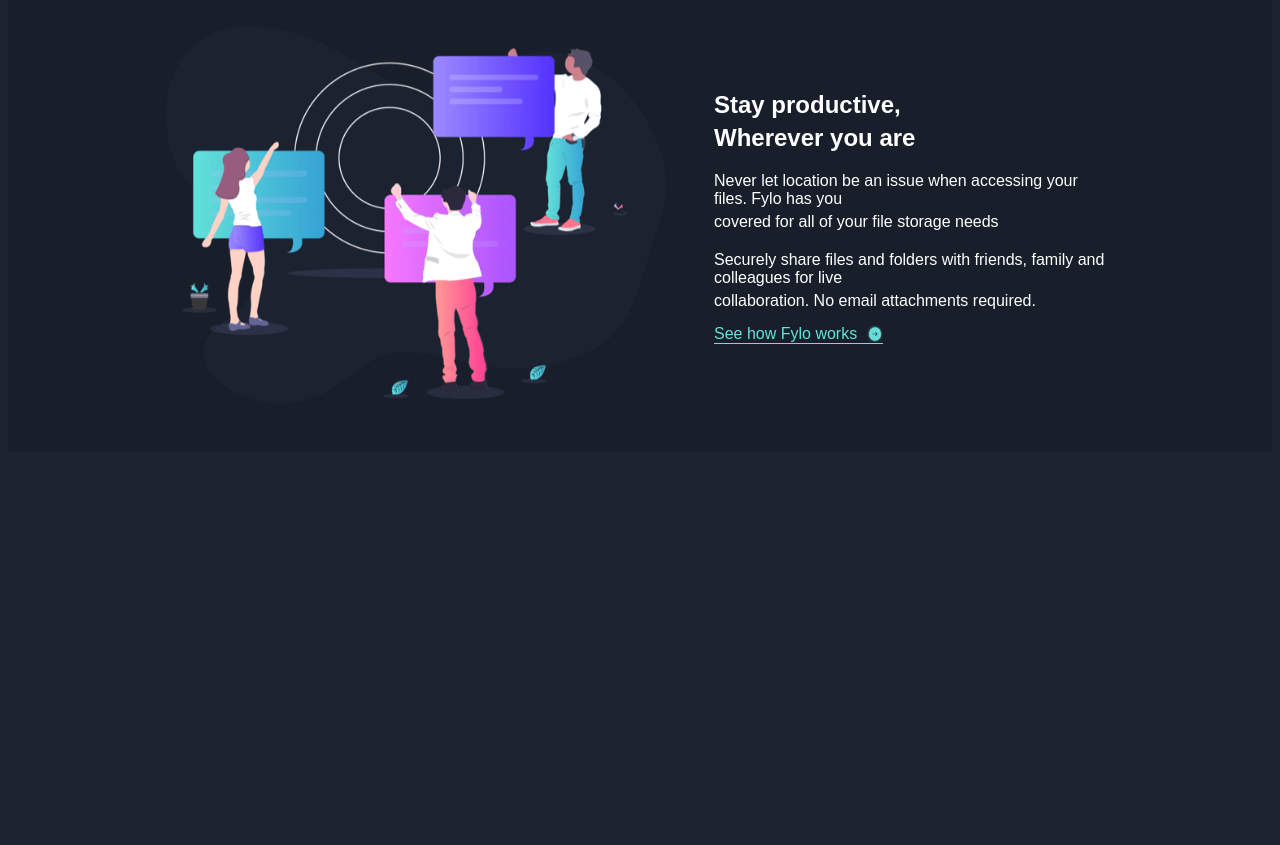
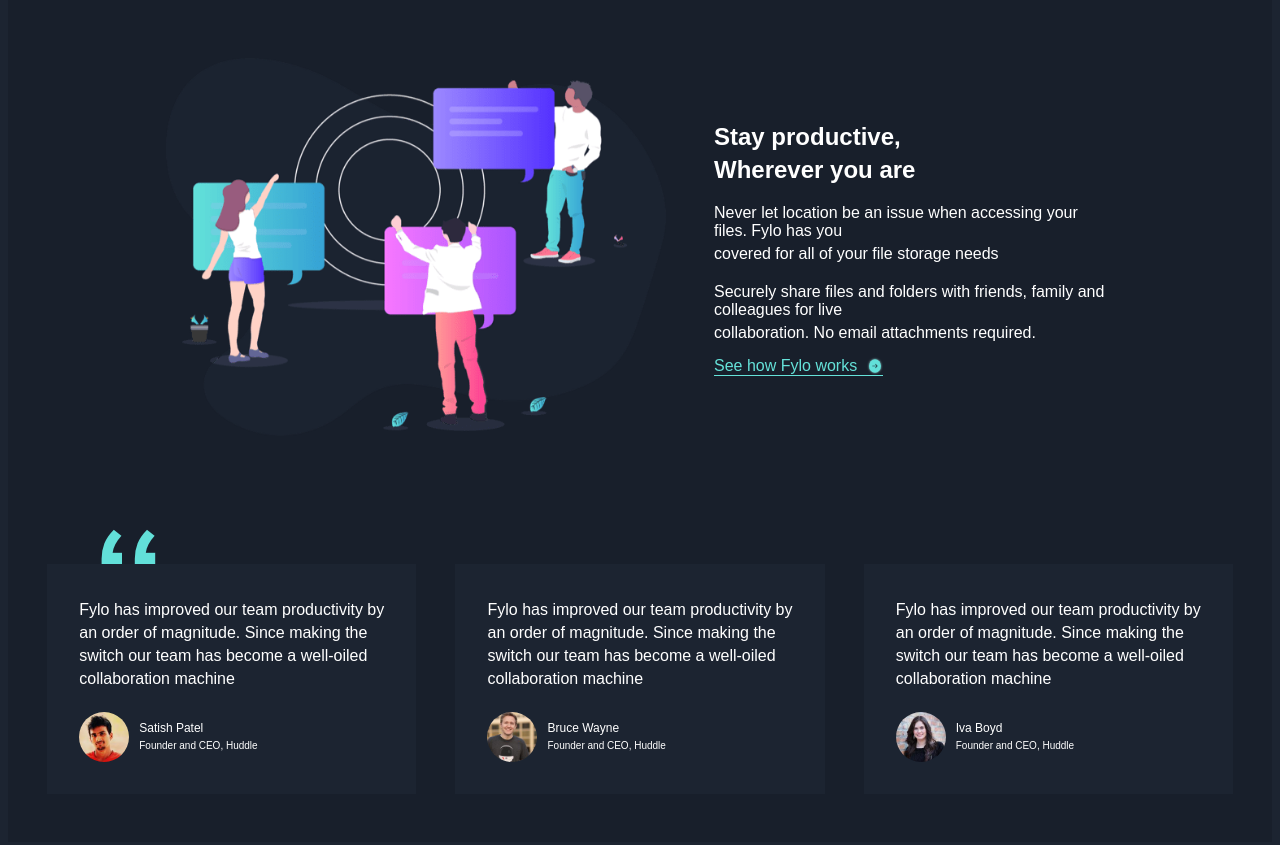
Before and after one commit to Saif-Ansari/Fylo-dark-theme-landing-page, a plain HTML site: page index.html in a window 1280 px wide. Shown: the part 1333-2178 px from the top of the page. Before the commit the page ends 1793 px from the top, so only its background shows below. Drawn offline with Linux system fonts and the light colour scheme.

Commit message:
completed team section

```diff
--- a/index.html
+++ b/index.html
@@ -109,5 +109,49 @@
         </div>
       </div>
     </section>
+    <section class="dark-bg">
+      <img class="double-quotes" src="./assets/images/bg-quotes.png" />
+      <div class="team-section-wrap">
+        <div class="member-card">
+          <p>Fylo has improved our team productivity by</p>
+          <p>an order of magnitude. Since making the</p>
+          <p>switch our team has become a well-oiled</p>
+          <p>collaboration machine</p>
+          <div class="member-deatils">
+            <img src="./assets/images/profile-1.jpg" />
+            <div class="member-name-position">
+              <p>Satish Patel</p>
+              <span>Founder and CEO, Huddle</span>
+            </div>
+          </div>
+        </div>
+        <div class="member-card">
+          <p>Fylo has improved our team productivity by</p>
+          <p>an order of magnitude. Since making the</p>
+          <p>switch our team has become a well-oiled</p>
+          <p>collaboration machine</p>
+          <div class="member-deatils">
+            <img src="./assets/images/profile-2.jpg" />
+            <div class="member-name-position">
+              <p>Bruce Wayne</p>
+              <span>Founder and CEO, Huddle</span>
+            </div>
+          </div>
+        </div>
+        <div class="member-card">
+          <p>Fylo has improved our team productivity by</p>
+          <p>an order of magnitude. Since making the</p>
+          <p>switch our team has become a well-oiled</p>
+          <p>collaboration machine</p>
+          <div class="member-deatils">
+            <img src="./assets/images/profile-3.jpg" />
+            <div class="member-name-position">
+              <p>Iva Boyd</p>
+              <span>Founder and CEO, Huddle</span>
+            </div>
+          </div>
+        </div>
+      </div>
+    </section>
   </body>
 </html>
--- a/style.css
+++ b/style.css
@@ -89,6 +89,7 @@ ul li a {
 
 .dark-bg {
   background-color: #181f2b;
+  position: relative;
 }
 
 .productive-section {
@@ -96,7 +97,7 @@ ul li a {
   width: 75%;
   margin: auto;
   justify-content: space-around;
-  padding: 3rem 0;
+  padding: 5rem 0;
   color: white;
   gap: 3rem;
 }
@@ -119,3 +120,43 @@ h2 {
   color: hsl(176, 68%, 64%);
   width: fit-content;
 }
+.team-section-wrap {
+  display: flex;
+  justify-content: space-evenly;
+  padding: 3rem 0;
+}
+.member-card {
+  background: hsl(217, 28%, 15%);
+  color: white;
+  padding: 2rem;
+  z-index: 100;
+}
+.member-card p {
+  margin: 5px 0;
+}
+.member-deatils {
+  display: flex;
+  align-items: center;
+  gap: 10px;
+  margin-top: 1.5rem;
+}
+.member-deatils img {
+  width: 50px;
+  height: 50px;
+  border-radius: 50%;
+}
+
+.member-name-position p {
+  margin: 0;
+  font-size: 12px;
+}
+
+.member-name-position span {
+  font-size: 10px;
+}
+
+.double-quotes {
+  position: absolute;
+  left: 5.8rem;
+  top: 0.8rem;
+}
```
